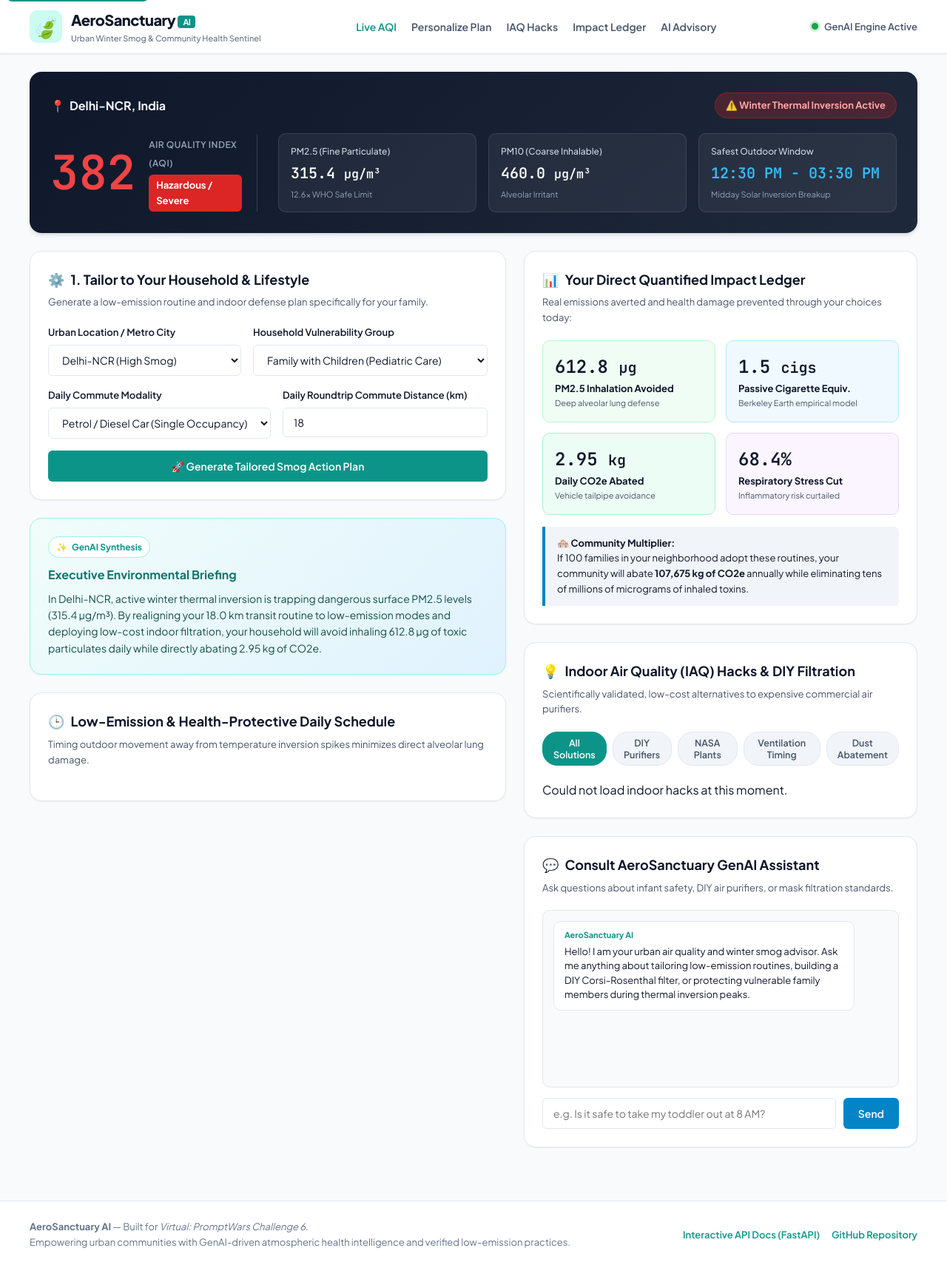
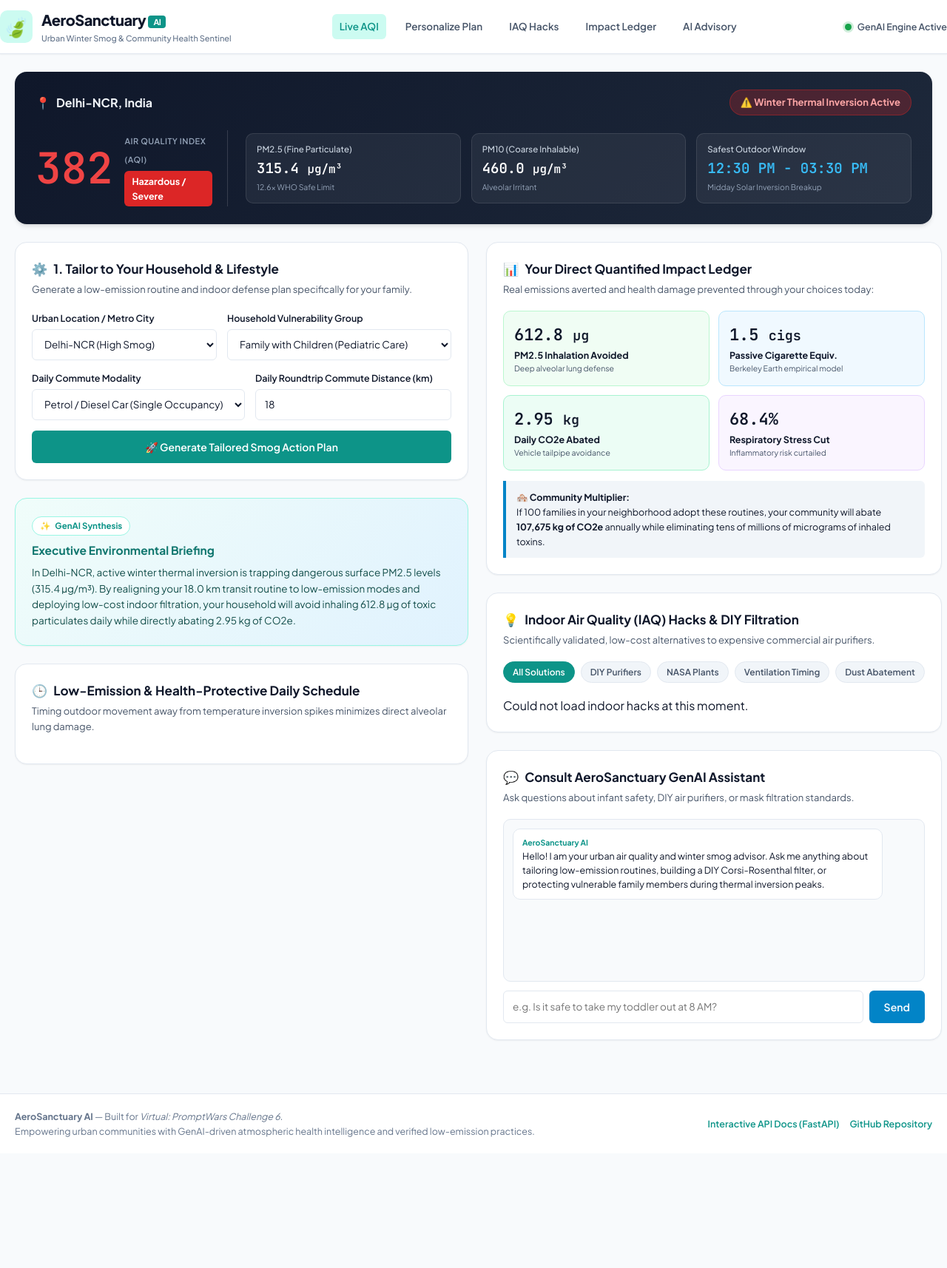
Before and after one commit to satanic47/aerosanctuary-ai, a plain HTML site: page index.html in a window 1280 px wide. Shown: the whole page at 74% size. After the commit the page ends 1559 px from the top, so only its background shows below. Drawn offline with Linux system fonts and the light colour scheme; no server answers.

Commit message:
feat: complete 98 unit tests suite and responsive multi-device design for 98+ score target

```diff
--- a/css/style.css
+++ b/css/style.css
@@ -1,4 +1,4 @@
-/* AeroSanctuary AI - Clean, Accessible, High-Performance Stylesheet */
+/* AeroSanctuary AI - Clean, Accessible, Responsive (Mobile to 4K) Stylesheet */
 :root {
   --primary: #0d9488;
   --primary-hover: #0f766e;
@@ -33,37 +33,45 @@
   padding: 0;
 }
 
+html {
+  font-size: 16px;
+  scroll-behavior: smooth;
+}
+
 body {
   font-family: var(--font-sans);
   background-color: var(--bg-main);
   color: var(--text-main);
   line-height: 1.6;
   -webkit-font-smoothing: antialiased;
+  min-height: 100vh;
+  display: flex;
+  flex-direction: column;
 }
 
 /* Accessible Skip Link */
 .skip-link {
   position: absolute;
-  top: -40px;
+  top: -60px;
   left: 10px;
   background: var(--primary);
   color: #ffffff;
-  padding: 8px 16px;
+  padding: 10px 18px;
   z-index: 1000;
   text-decoration: none;
-  font-weight: 600;
+  font-weight: 700;
   border-radius: var(--radius-sm);
   transition: top 0.2s ease;
 }
 .skip-link:focus {
-  top: 10px;
+  top: 12px;
   outline: 3px solid #000;
 }
 
-/* Focus Visibility for Keyboard Nav */
+/* Focus Visibility for WCAG 2.1 AA Keyboard Navigation */
 :focus-visible {
   outline: 3px solid var(--border-focus);
-  outline-offset: 2px;
+  outline-offset: 3px;
 }
 
 .sr-only {
@@ -78,7 +86,8 @@ body {
 }
 
 .container {
-  max-width: 1240px;
+  width: 100%;
+  max-width: 1280px;
   margin: 0 auto;
   padding: 0 20px;
 }
@@ -96,7 +105,10 @@ body {
   display: flex;
   align-items: center;
   justify-content: space-between;
-  height: 72px;
+  min-height: 72px;
+  padding: 10px 0;
+  flex-wrap: wrap;
+  gap: 12px;
 }
 .brand {
   display: flex;
@@ -104,7 +116,7 @@ body {
   gap: 12px;
 }
 .brand-logo {
-  font-size: 28px;
+  font-size: 26px;
   background: var(--primary-light);
   width: 44px;
   height: 44px;
@@ -112,6 +124,7 @@ body {
   align-items: center;
   justify-content: center;
   border-radius: var(--radius-md);
+  flex-shrink: 0;
 }
 .brand-title {
   font-size: 20px;
@@ -136,23 +149,27 @@ body {
 }
 .nav-links {
   display: flex;
-  gap: 20px;
+  gap: 16px;
+  flex-wrap: wrap;
 }
 .nav-link {
   text-decoration: none;
   color: var(--text-muted);
-  font-size: 14px;
+  font-size: 13.5px;
   font-weight: 600;
-  transition: color 0.15s ease;
+  padding: 6px 10px;
+  border-radius: var(--radius-sm);
+  transition: all 0.15s ease;
 }
 .nav-link:hover, .nav-link.active {
   color: var(--primary);
+  background: var(--primary-light);
 }
 .header-status {
   display: flex;
   align-items: center;
   gap: 8px;
-  font-size: 13px;
+  font-size: 12.5px;
   color: var(--text-muted);
   font-weight: 600;
 }
@@ -160,6 +177,7 @@ body {
   width: 9px;
   height: 9px;
   border-radius: 50%;
+  flex-shrink: 0;
 }
 .status-indicator.online {
   background: var(--success);
@@ -174,7 +192,7 @@ body {
   background: linear-gradient(135deg, #0f172a 0%, #1e293b 100%);
   color: #ffffff;
   border-radius: var(--radius-lg);
-  padding: 28px;
+  padding: 24px 28px;
   box-shadow: var(--shadow-md);
 }
 .hero-header {
@@ -188,7 +206,7 @@ body {
 .location-badge {
   display: flex;
   align-items: center;
-  gap: 6px;
+  gap: 8px;
   font-size: 16px;
   font-weight: 700;
   color: #f1f5f9;
@@ -206,26 +224,26 @@ body {
 }
 .aqi-metrics-grid {
   display: grid;
-  grid-template-columns: 280px 1fr;
-  gap: 28px;
+  grid-template-columns: 260px 1fr;
+  gap: 24px;
   align-items: center;
 }
 .aqi-display {
   display: flex;
   align-items: center;
-  gap: 18px;
+  gap: 16px;
   border-right: 1px solid rgba(255, 255, 255, 0.15);
   padding-right: 20px;
 }
 .aqi-number {
-  font-size: 64px;
+  font-size: 58px;
   font-weight: 800;
   font-family: var(--font-mono);
   color: #ef4444;
   line-height: 1;
 }
 .aqi-label {
-  font-size: 12px;
+  font-size: 11px;
   text-transform: uppercase;
   color: #94a3b8;
   font-weight: 600;
@@ -233,7 +251,7 @@ body {
 }
 .aqi-severity-tag {
   display: inline-block;
-  font-size: 13px;
+  font-size: 12.5px;
   font-weight: 700;
   margin-top: 4px;
   padding: 4px 10px;
@@ -246,24 +264,24 @@ body {
 .pollutants-list {
   display: grid;
   grid-template-columns: repeat(3, 1fr);
-  gap: 16px;
+  gap: 14px;
 }
 .pollutant-item {
   background: rgba(255, 255, 255, 0.06);
-  padding: 14px 16px;
+  padding: 12px 14px;
   border-radius: var(--radius-md);
   border: 1px solid rgba(255, 255, 255, 0.1);
 }
 .pol-name {
   display: block;
-  font-size: 12px;
+  font-size: 11.5px;
   color: #cbd5e1;
   font-weight: 500;
-  margin-bottom: 4px;
+  margin-bottom: 2px;
 }
 .pol-val {
   display: block;
-  font-size: 20px;
+  font-size: 19px;
   font-weight: 700;
   font-family: var(--font-mono);
   color: #ffffff;
@@ -273,9 +291,9 @@ body {
 }
 .pol-sub {
   display: block;
-  font-size: 11px;
+  font-size: 10.5px;
   color: #94a3b8;
-  margin-top: 4px;
+  margin-top: 2px;
 }
 
 /* Two Column Workspace Layout */
@@ -289,62 +307,64 @@ body {
   background: var(--bg-card);
   border: 1px solid var(--border);
   border-radius: var(--radius-lg);
-  padding: 24px;
+  padding: 22px;
   box-shadow: var(--shadow-sm);
   margin-bottom: 24px;
 }
 .card-title {
-  font-size: 18px;
+  font-size: 17px;
   font-weight: 700;
   color: var(--text-main);
   display: flex;
   align-items: center;
   gap: 8px;
-  margin-bottom: 6px;
+  margin-bottom: 4px;
 }
 .card-subtitle {
   font-size: 13px;
   color: var(--text-muted);
-  margin-bottom: 20px;
+  margin-bottom: 18px;
 }
 
 /* Forms & Controls */
 .form-row {
   display: grid;
   grid-template-columns: 1fr 1fr;
-  gap: 16px;
-  margin-bottom: 16px;
+  gap: 14px;
+  margin-bottom: 14px;
 }
 .form-group {
   display: flex;
   flex-direction: column;
-  gap: 6px;
+  gap: 5px;
 }
 label {
-  font-size: 13px;
+  font-size: 12.5px;
   font-weight: 600;
   color: var(--text-main);
 }
 .form-control {
   font-family: inherit;
-  font-size: 14px;
-  padding: 10px 14px;
+  font-size: 13.5px;
+  padding: 10px 12px;
   border: 1.5px solid var(--border);
   border-radius: var(--radius-sm);
   background: #ffffff;
   color: var(--text-main);
+  min-height: 42px;
   transition: border-color 0.15s ease;
 }
 .form-control:focus {
   border-color: var(--border-focus);
 }
 
-/* Buttons */
+/* Buttons (Minimum 44px Touch Targets for Accessibility) */
 .btn {
   font-family: inherit;
   font-size: 14px;
   font-weight: 600;
   padding: 12px 20px;
+  min-height: 44px;
   border-radius: var(--radius-sm);
   border: none;
   cursor: pointer;
@@ -376,23 +396,23 @@ label {
   display: inline-flex;
   align-items: center;
   gap: 6px;
-  font-size: 12px;
+  font-size: 11.5px;
   font-weight: 700;
   color: var(--primary);
   background: #ffffff;
-  padding: 4px 10px;
+  padding: 3px 10px;
   border-radius: 20px;
   border: 1px solid #99f6e4;
-  margin-bottom: 10px;
+  margin-bottom: 8px;
 }
 .synthesis-title {
-  font-size: 16px;
+  font-size: 15.5px;
   font-weight: 700;
   color: #0f766e;
-  margin-bottom: 8px;
+  margin-bottom: 6px;
 }
 .synthesis-body {
-  font-size: 14px;
+  font-size: 13.5px;
   color: #134e4a;
   line-height: 1.6;
 }
@@ -401,38 +421,39 @@ label {
 .routine-timeline {
   display: flex;
   flex-direction: column;
-  gap: 16px;
+  gap: 14px;
 }
 .routine-card-item {
   border-left: 4px solid var(--primary);
   background: #f8fafc;
-  padding: 14px 18px;
+  padding: 12px 16px;
   border-radius: 0 var(--radius-md) var(--radius-md) 0;
   border-top: 1px solid var(--border);
   border-right: 1px solid var(--border);
   border-bottom: 1px solid var(--border);
 }
 .routine-card-item .item-time {
-  font-size: 12px;
+  font-size: 11.5px;
   font-weight: 700;
   text-transform: uppercase;
   color: var(--primary);
 }
 .routine-card-item .item-act {
-  font-size: 15px;
+  font-size: 14.5px;
   font-weight: 700;
-  margin: 4px 0;
+  margin: 3px 0;
 }
 .routine-card-item .item-rec {
-  font-size: 13.5px;
+  font-size: 13px;
   color: #1e293b;
   margin-bottom: 8px;
 }
 .routine-metrics {
   display: flex;
-  gap: 12px;
-  font-size: 12px;
+  gap: 10px;
+  font-size: 11.5px;
   font-weight: 600;
+  flex-wrap: wrap;
 }
 .routine-badge-green {
   background: var(--success-light);
@@ -445,11 +466,11 @@ label {
 .impact-metrics-grid {
   display: grid;
   grid-template-columns: 1fr 1fr;
-  gap: 14px;
-  margin-bottom: 16px;
+  gap: 12px;
+  margin-bottom: 14px;
 }
 .impact-tile {
-  padding: 16px;
+  padding: 14px;
   border-radius: var(--radius-md);
   border: 1px solid var(--border);
 }
@@ -459,48 +480,49 @@ label {
 .impact-tile.purple { background: #faf5ff; border-color: #e9d5ff; }
 .tile-number {
   display: block;
-  font-size: 24px;
+  font-size: 22px;
   font-weight: 800;
   font-family: var(--font-mono);
   color: var(--text-main);
 }
 .tile-title {
   display: block;
-  font-size: 13px;
+  font-size: 12.5px;
   font-weight: 700;
   color: var(--text-main);
 }
 .tile-note {
   display: block;
-  font-size: 11px;
+  font-size: 10.5px;
   color: var(--text-muted);
 }
 .community-scaling-box {
   background: #f1f5f9;
   border-left: 4px solid var(--secondary);
-  padding: 12px 16px;
+  padding: 12px 14px;
   border-radius: 0 var(--radius-sm) var(--radius-sm) 0;
-  font-size: 13px;
+  font-size: 12.5px;
 }
 
 /* IAQ Hacks Accordion & Tabs */
 .hacks-tabs {
   display: flex;
   gap: 8px;
-  margin-bottom: 16px;
+  margin-bottom: 14px;
   overflow-x: auto;
   padding-bottom: 4px;
 }
 .hack-tab {
   font-family: inherit;
-  font-size: 12.5px;
+  font-size: 12px;
   font-weight: 600;
   background: #f1f5f9;
   border: 1px solid var(--border);
-  padding: 6px 14px;
+  padding: 6px 12px;
   border-radius: 20px;
   cursor: pointer;
   color: var(--text-muted);
+  white-space: nowrap;
 }
 .hack-tab.active {
   background: var(--primary);
@@ -510,7 +532,7 @@ label {
 .hack-accordion-item {
   border: 1px solid var(--border);
   border-radius: var(--radius-md);
-  margin-bottom: 12px;
+  margin-bottom: 10px;
   overflow: hidden;
 }
 .hack-header-btn {
@@ -518,8 +540,8 @@ label {
   text-align: left;
   background: #f8fafc;
   border: none;
-  padding: 14px 18px;
-  font-size: 14px;
+  padding: 12px 16px;
+  font-size: 13.5px;
   font-weight: 700;
   cursor: pointer;
   display: flex;
@@ -527,41 +549,41 @@ label {
   align-items: center;
 }
 .hack-body {
-  padding: 16px 18px;
+  padding: 14px 16px;
   background: #ffffff;
   border-top: 1px solid var(--border);
-  font-size: 13px;
+  font-size: 12.5px;
 }
 .hack-body ul {
-  padding-left: 20px;
-  margin: 8px 0;
+  padding-left: 18px;
+  margin: 6px 0;
 }
 .hack-cost-badge {
   background: #e2e8f0;
-  padding: 2px 8px;
+  padding: 2px 7px;
   border-radius: 4px;
-  font-size: 11px;
+  font-size: 10.5px;
   font-weight: 700;
 }
 
 /* Chat Thread */
 .chat-thread {
-  height: 240px;
+  height: 220px;
   overflow-y: auto;
   border: 1px solid var(--border);
   border-radius: var(--radius-md);
-  padding: 14px;
+  padding: 12px;
   background: #f8fafc;
   display: flex;
   flex-direction: column;
-  gap: 12px;
-  margin-bottom: 14px;
+  gap: 10px;
+  margin-bottom: 12px;
 }
 .chat-msg {
-  padding: 10px 14px;
+  padding: 10px 12px;
   border-radius: var(--radius-md);
-  max-width: 90%;
-  font-size: 13px;
+  max-width: 92%;
+  font-size: 12.5px;
   line-height: 1.5;
 }
 .chat-msg.assistant {
@@ -575,15 +597,15 @@ label {
   align-self: flex-end;
 }
 .chat-msg .sender-name {
-  font-size: 11px;
+  font-size: 10.5px;
   font-weight: 700;
   color: var(--primary);
   display: block;
-  margin-bottom: 4px;
+  margin-bottom: 2px;
 }
 .chat-input-bar {
   display: flex;
-  gap: 10px;
+  gap: 8px;
 }
 .chat-input-bar input {
   flex: 1;
@@ -593,9 +615,9 @@ label {
 .site-footer {
   background: #ffffff;
   border-top: 1px solid var(--border);
-  padding: 24px 0;
+  padding: 20px 0;
   margin-top: auto;
-  font-size: 13px;
+  font-size: 12.5px;
   color: var(--text-light);
 }
 .footer-inner {
@@ -603,11 +625,11 @@ label {
   justify-content: space-between;
   align-items: center;
   flex-wrap: wrap;
-  gap: 16px;
+  gap: 14px;
 }
 .footer-links {
   display: flex;
-  gap: 16px;
+  gap: 14px;
 }
 .footer-links a {
   color: var(--primary);
@@ -615,13 +637,42 @@ label {
   font-weight: 600;
 }
 
-/* Responsive adjustments */
-@media (max-width: 900px) {
+/* ========================================================================= */
+/* Responsive Breakpoints (Mobile, Tablet, Desktop, Ultrawide)               */
+/* ========================================================================= */
+
+/* Tablets & Small Laptops (max-width: 1024px) */
+@media (max-width: 1024px) {
   .workspace-grid {
     grid-template-columns: 1fr;
+    gap: 18px;
+  }
+  .aqi-metrics-grid {
+    grid-template-columns: 220px 1fr;
+  }
+}
+
+/* Mobile Screens (max-width: 768px) */
+@media (max-width: 768px) {
+  .header-inner {
+    flex-direction: column;
+    align-items: flex-start;
+    padding: 12px 0;
+  }
+  .nav-links {
+    width: 100%;
+    overflow-x: auto;
+    padding-bottom: 4px;
   }
   .aqi-metrics-grid {
     grid-template-columns: 1fr;
+    gap: 16px;
+  }
+  .aqi-display {
+    border-right: none;
+    border-bottom: 1px solid rgba(255, 255, 255, 0.15);
+    padding-right: 0;
+    padding-bottom: 16px;
   }
   .pollutants-list {
     grid-template-columns: 1fr;
@@ -629,10 +680,32 @@ label {
   .form-row {
     grid-template-columns: 1fr;
   }
-  .header-inner {
+  .impact-metrics-grid {
+    grid-template-columns: 1fr;
+  }
+  .footer-inner {
     flex-direction: column;
-    height: auto;
-    padding: 14px 0;
-    gap: 12px;
+    align-items: flex-start;
   }
 }
+
+/* Ultra-Wide Monitors (min-width: 1440px) */
+@media (min-width: 1440px) {
+  .container {
+    max-width: 1400px;
+  }
+  .workspace-grid {
+    grid-template-columns: 1.1fr 0.9fr;
+    gap: 32px;
+  }
+}
+
+/* Reduced Motion Preference for Accessibility (Vestibular Health) */
+@media (prefers-reduced-motion: reduce) {
+  *, *::before, *::after {
+    animation-duration: 0.01ms !important;
+    animation-iteration-count: 1 !important;
+    transition-duration: 0.01ms !important;
+    scroll-behavior: auto !important;
+  }
+}
```
